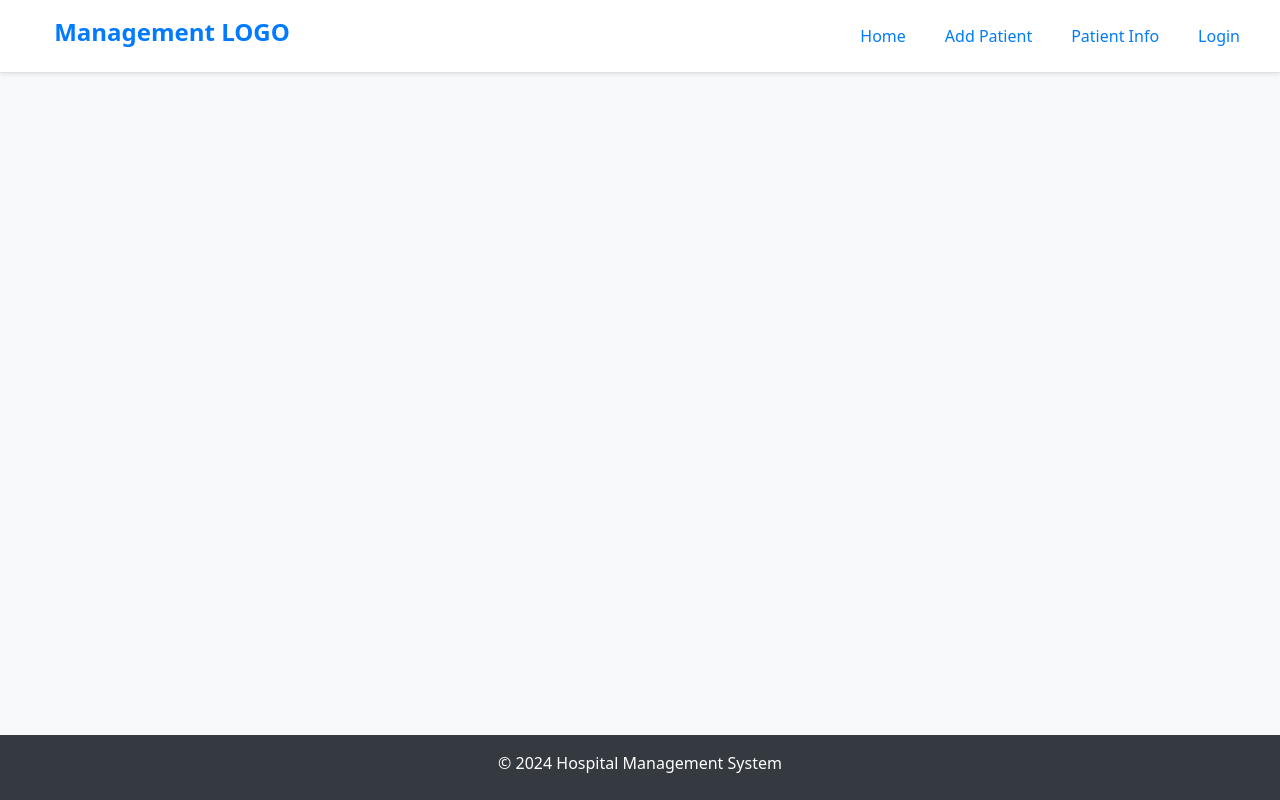
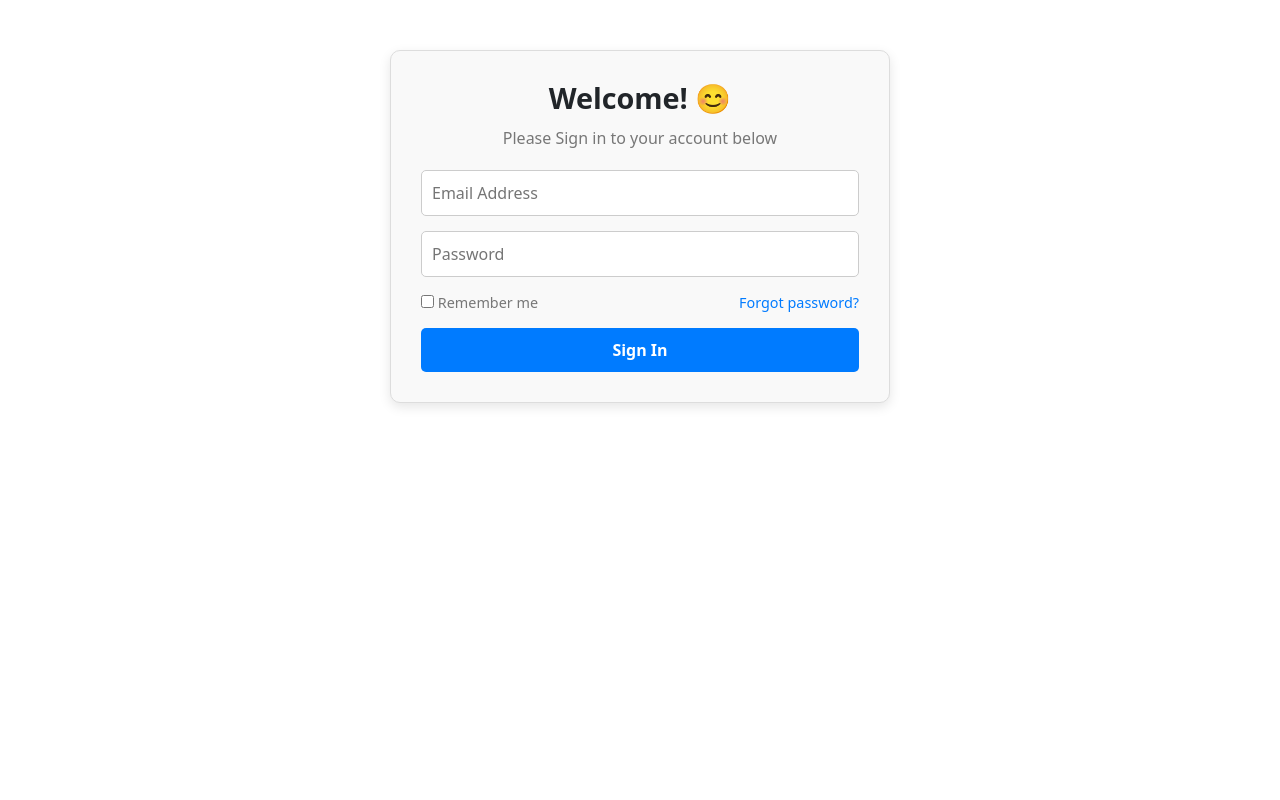
Before and after one commit to S1226M/Hospital_Management, a React (Create React App) app: page / in a window 1280 px wide. Built offline with nearby package versions, Linux system fonts and the light colour scheme.

Commit message:
19-11-2024

```diff
--- a/src/Layout/Layout.js
+++ b/src/Layout/Layout.js
@@ -1,13 +1,18 @@
 import React from 'react';
-import { Link, Outlet } from 'react-router-dom';
-import './Layout.css'; // Import the CSS file
+import { Link, Outlet, useNavigate } from 'react-router-dom';
+import './Layout.css';
 
-function Layout() {
+function Layout({ isLoggedIn, setIsLoggedIn }) {
+  const navigate = useNavigate();
+
+  const handleLogout = () => {
+    setIsLoggedIn(false); // Set the logged-in state to false
+    navigate('/login'); // Redirect to the login page
+  };
+
   return (
-    <>
     <div className="d-flex flex-column min-vh-100 layout-container">
-
-        {/* header */}
+      {/* Header */}
       <header className="row align-items-center border-bottom p-3 shadow-sm bg-white header-container">
         <div className="col-3 d-flex align-items-center justify-content-center">
           <h1 className="logo-text">Management LOGO</h1>
@@ -30,10 +35,12 @@ function Layout() {
                   Patient Info
                 </Link>
               </li>
-                <li className='nav-item'>
-                  <Link className="nav-link nav-link-custom" to="/login">
-                    Login
-                  </Link>
+              <li className="nav-item">
+                {
+                  isLoggedIn ?
+                                (<span className="nav-link nav-link-custom" onClick={handleLogout}>Log Out</span>)
+                             :  (<Link className="nav-link nav-link-custom" to="/login">Login</Link>)
+                }
               </li>
             </ul>
           </nav>
@@ -50,7 +57,6 @@ function Layout() {
         <p>&copy; 2024 Hospital Management System</p>
       </footer>
     </div>
-    </>
   );
 }
 
--- a/src/Login&Logout/SignIn.js
+++ b/src/Login&Logout/SignIn.js
@@ -2,15 +2,13 @@ import React from 'react';
 import './SignIn&SignUp.css';
 import { useNavigate } from 'react-router-dom';
 
-function SignIn() {
+function SignIn({ setIsLoggedIn }) { // Accept setIsLoggedIn as a prop
   const navigate = useNavigate();
 
   const handleSubmit = (e) => {
     e.preventDefault();
-  };
-
-  const handleSignUpClick = () => {
-    navigate('/signup');
+    setIsLoggedIn(true); // Set the logged-in state to true
+    navigate('/layout/home'); // Navigate to the home page
   };
 
   return (
@@ -40,14 +38,6 @@ function SignIn() {
           Sign In
         </button>
       </form>
-      <div className="form-footer">
-        <p>
-          Don't have an account?{' '}
-          <span className="signup-link" onClick={handleSignUpClick}>
-            Create an Account
-          </span>
-        </p>
-      </div>
     </div>
   );
 }
--- a/src/index.js
+++ b/src/index.js
@@ -1,29 +1,38 @@
-import React from 'react';
+import React, { useState } from 'react';
 import ReactDOM from 'react-dom/client';
-import { BrowserRouter, Route, Routes } from 'react-router-dom';
+import { BrowserRouter, Route, Routes, Navigate } from 'react-router-dom';
 
 import Home from './Home/Home';
 import AddPatient from './AddPatient/AddPatient';
 import PatientInfo from './PatientInfo/PatientInfo';
 import Layout from './Layout/Layout';
 import PatientInfoById from './PatientInfo/PatientInfoById';
-import PatientInfoByIdAndEdit  from './PatientInfo/PatientInfoByIdAndEdit';
-import Login from './Login&Logout/SignIn';
+import PatientInfoByIdAndEdit from './PatientInfo/PatientInfoByIdAndEdit';
+import SignIn from './Login&Logout/SignIn';
 import SignUp from './Login&Logout/SignUp';
 
 function App() {
+  const [isLoggedIn, setIsLoggedIn] = useState(false); // State for login status
+
   return (
     <BrowserRouter>
       <Routes>
-        <Route path="login" element={<Login />} />
-        <Route path="signUp" element={<SignUp />} />
-        <Route path="/" element={<Layout />}>
+        <Route
+          path="/"
+          element={<SignIn setIsLoggedIn={setIsLoggedIn} />} // Pass setIsLoggedIn to SignIn
+        />
+        <Route path="/signup" element={<SignUp />} />
+        <Route
+          path="/layout/*"
+          element={<Layout isLoggedIn={isLoggedIn} setIsLoggedIn={setIsLoggedIn} />} // Pass isLoggedIn and setIsLoggedIn to Layout
+        >
           <Route path="home" element={<Home />} />
           <Route path="addPatient" element={<AddPatient />} />
           <Route path="patientInfo" element={<PatientInfo />} />
           <Route path="patient/:number" element={<PatientInfoById />} />
           <Route path="patient/edit/:number" element={<PatientInfoByIdAndEdit />} />
         </Route>
+        <Route path="*" element={<Navigate to="/" />} />
       </Routes>
     </BrowserRouter>
   );
```
Lines whose indentation alone changed are shown as unchanged.
